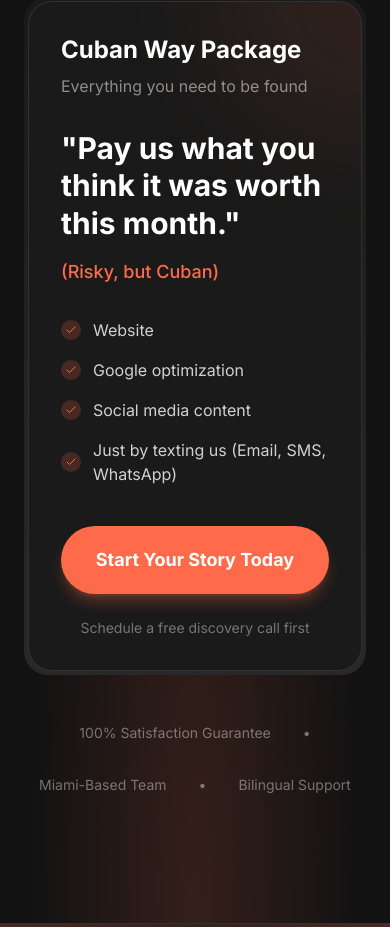
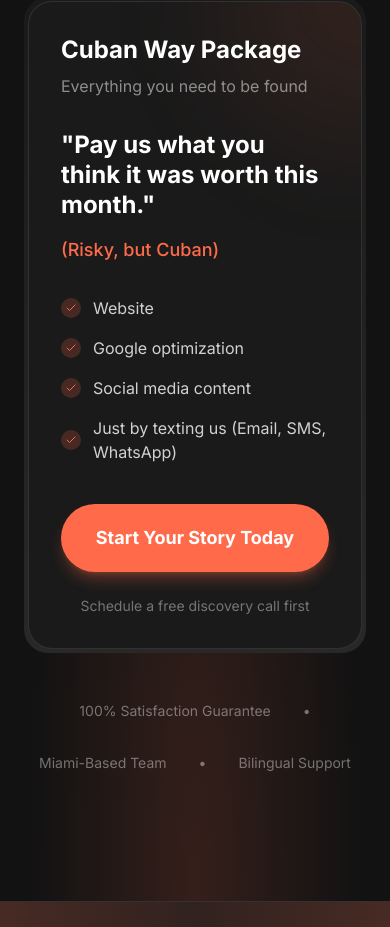
Before and after one commit to romanvieito/ui.miami, a Next.js app: page / in a window 390 px wide. Shown: the part 5600-6527 px from the top of the page. Built offline with nearby package versions, Linux system fonts and the light colour scheme; no server answers.

Commit message:
Update Pricing component text size for improved readability

```diff
--- a/components/Pricing.tsx
+++ b/components/Pricing.tsx
@@ -62,7 +62,7 @@ export default function Pricing() {
               {/* Price */}
               <div className="mb-8">
                 <div className="flex flex-col gap-4">
-                  <span className="text-3xl md:text-4xl font-bold text-white leading-tight">
+                  <span className="text-2xl md:text-3xl font-bold text-white leading-tight">
                     &quot;Pay us what you think it was worth this month.&quot;
                   </span>
                   <span className="text-coral font-medium text-lg">
```
